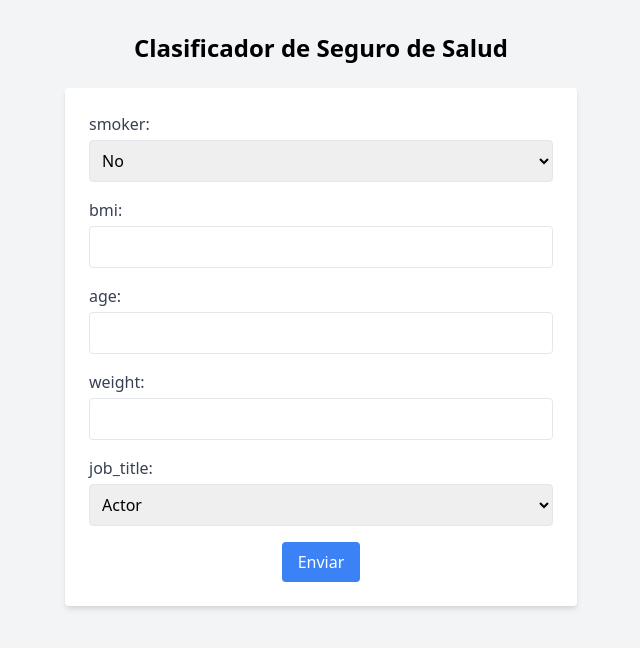
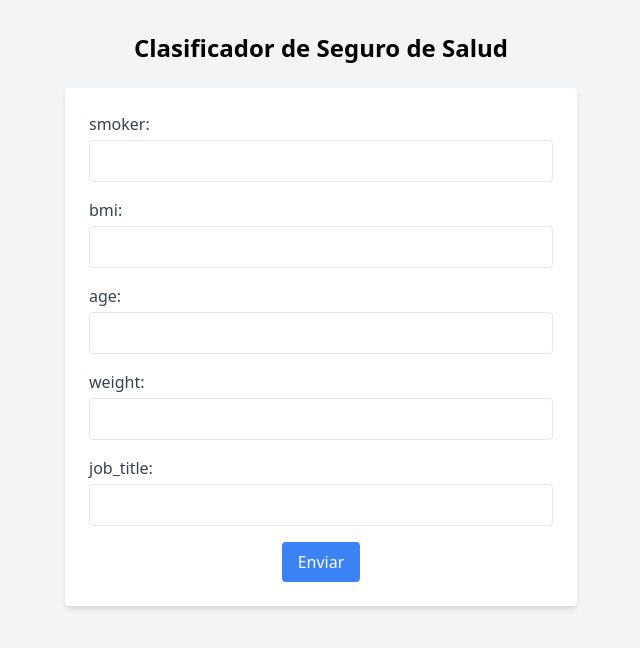
Before and after one commit to jul1oCesar0/Fin_mes2, a Flask app: page / in a window 1280 px wide. Shown: the top 648 px of the page, without its empty margins (319-959 px from the left). Run offline with Flask 3, Linux system fonts and the light colour scheme; parts of the project's set-up code (start-up, migrations or seed data) failed here and were passed over.

Commit message:
cuarto commit

```diff
--- a/app.py
+++ b/app.py
@@ -9,7 +9,7 @@ app = Flask(__name__)
 logging.basicConfig(level=logging.DEBUG)
 
 # Cargar el modelo entrenado
-model = joblib.load('mod23.pkl')
+model = joblib.load('mosd.pkl')
 app.logger.debug('Modelo cargado correctamente.')
 
 @app.route('/')
--- a/templates/formulario.html
+++ b/templates/formulario.html
@@ -43,10 +43,12 @@
         <form id="formulario" onsubmit="clasificarInsecto(event)" class="bg-white p-6 rounded shadow-md max-w-lg mx-auto">
             <div class="mb-4">
                 <label for="smoker" class="block text-gray-700">smoker:</label>
-                <select id="smoker" name="smoker" class="mt-1 p-2 w-full border rounded" required>
+<!--                 <select id="smoker" name="smoker" class="mt-1 p-2 w-full border rounded" required>
                     <option value="0">No</option>
                     <option value="1">Sí</option>
-                </select>
+                </select> -->
+                <input type="text" id="smoker" name="smoker" class="mt-1 p-2 w-full border rounded" required>
+
             </div>
             <div class="mb-4">
                 <label for="bmi" class="block text-gray-700">bmi:</label>
@@ -62,7 +64,7 @@
             </div>
             <div class="mb-4">
                 <label for="job_title" class="block text-gray-700">job_title:</label>
-                <select id="job_title" name="job_title" class="mt-1 p-2 w-full border rounded" required>
+<!--                 <select id="job_title" name="job_title" class="mt-1 p-2 w-full border rounded" required>
                     <option value="2.0">Actor</option>
                     <option value="16.0">Ingeniero</option>
                     <option value="0.0">Academician</option>
@@ -98,7 +100,10 @@
                     <option value="25">Journalist</option>
                     <option value="27">Lawyer</option>
                     <option value="21">GovEmployee</option>
-                </select>
+                </select> -->
+                <input type="text" id="job_title" name="job_title" class="mt-1 p-2 w-full border rounded" required>
+
+
             </div>
             <div class="text-center">
                 <input type="submit" value="Enviar" class="bg-blue-500 text-white px-4 py-2 rounded hover:bg-blue-600">
```
Also changed, not shown: 1 other file.
